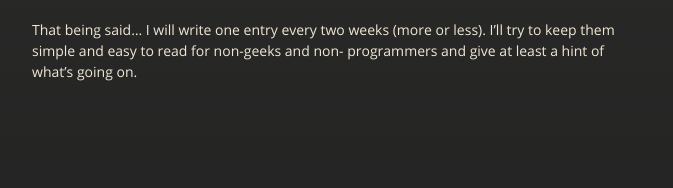
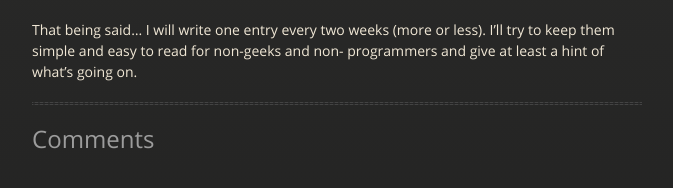
Before and after one commit to torresmateo/torresmateo.github.io, a Jekyll site: the page built from _posts/2013-12-13-first-experiences.md, in a window 1280 px wide and 900 px high, scrolled down 2206 px. Shown: the part 646-834 px from the top of the window, without its empty margins (303-976 px from the left). Built offline with Jekyll 4.4.1, drawn with Linux system fonts in a browser that asks for light colours; nearby versions of some CDN libraries; Markdown is read by kramdown in place of the engine named in the settings.

Commit message:
facebook comments

```diff
--- a/_layouts/default.html
+++ b/_layouts/default.html
@@ -25,6 +25,16 @@
 		<meta name="viewport" content="width=device-width, initial-scale=1, user-scalable=no">
 	</head>
 	<body>
+		<div id="fb-root"></div>
+		<script>
+			(function(d, s, id) {
+				var js, fjs = d.getElementsByTagName(s)[0];
+				if (d.getElementById(id)) return;
+				js = d.createElement(s); js.id = id;
+				js.src = "//connect.facebook.net/en_GB/all.js#xfbml=1&appId=382699801876314";
+				fjs.parentNode.insertBefore(js, fjs);
+			}(document, "script", "facebook-jssdk"));
+		</script>
 
 		<div class="wrapper">
 			<section>
--- a/_layouts/post.html
+++ b/_layouts/post.html
@@ -1,9 +1,16 @@
 ---
 layout: default
+comments: yes
 ---
 
 <h2>{{ page.title }}</h2>
 <p class="meta">{{ page.date | date_to_string }}</p>
 <div class="post">
 	{{ content }}
+		<hr>
+		<h2>Comments</h2>
+		<div style="backgroung-color:#000000;">
+		<div class="fb-comments" data-colorscheme="dark"  data-href="{{ site.url page.url }}" data-num-posts="4" data-width="610" ></div>
+		</div>
+
 </div>
```
Also changed, not shown: 2 other files.
